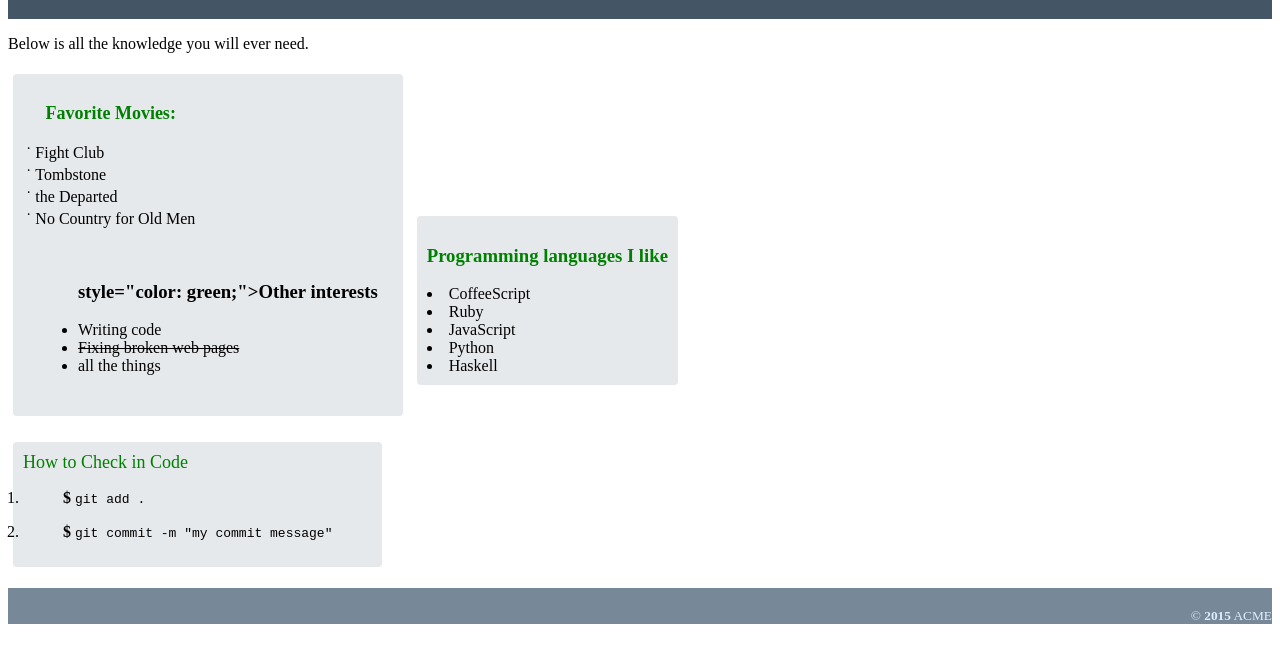
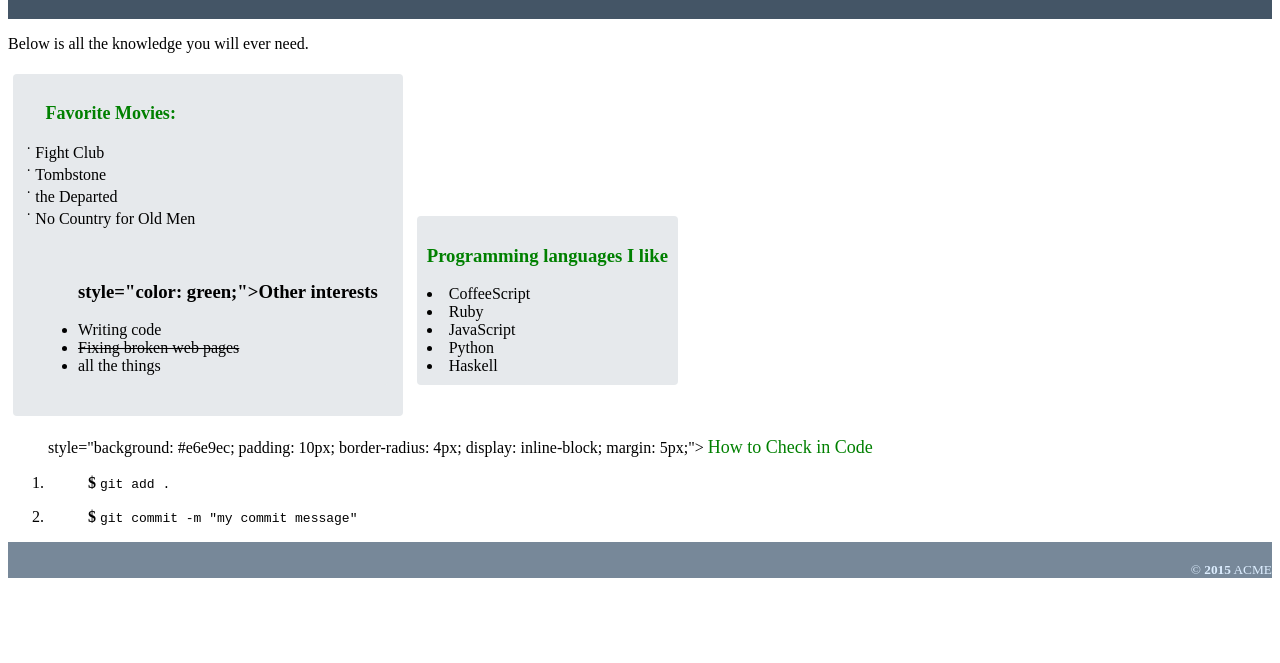
Before and after one commit to J5Beck/tiy-assignment-2, a plain HTML site: page index.html in a window 1280 px wide. Shown: the part 105-768 px from the top of the page. Drawn offline with Linux system fonts and the light colour scheme.

Commit message:
add the > to <ol on line 54

```diff
--- a/index.html
+++ b/index.html
@@ -54,7 +54,7 @@
   <li>Haskell</li>
 </div>
 </p>
-<ol style="background: #e6e9ec; padding: 10px; border-radius: 4px; display: inline-block; margin: 5px;">
+<ol> style="background: #e6e9ec; padding: 10px; border-radius: 4px; display: inline-block; margin: 5px;">
   <font color="green" size="4">How to Check in Code</font>
   <li><blockquote><b>$</b> <code>git add .</code></li>
   <li><blockquote><b>$</b> <code>git commit -m "my commit message"</code>
```
